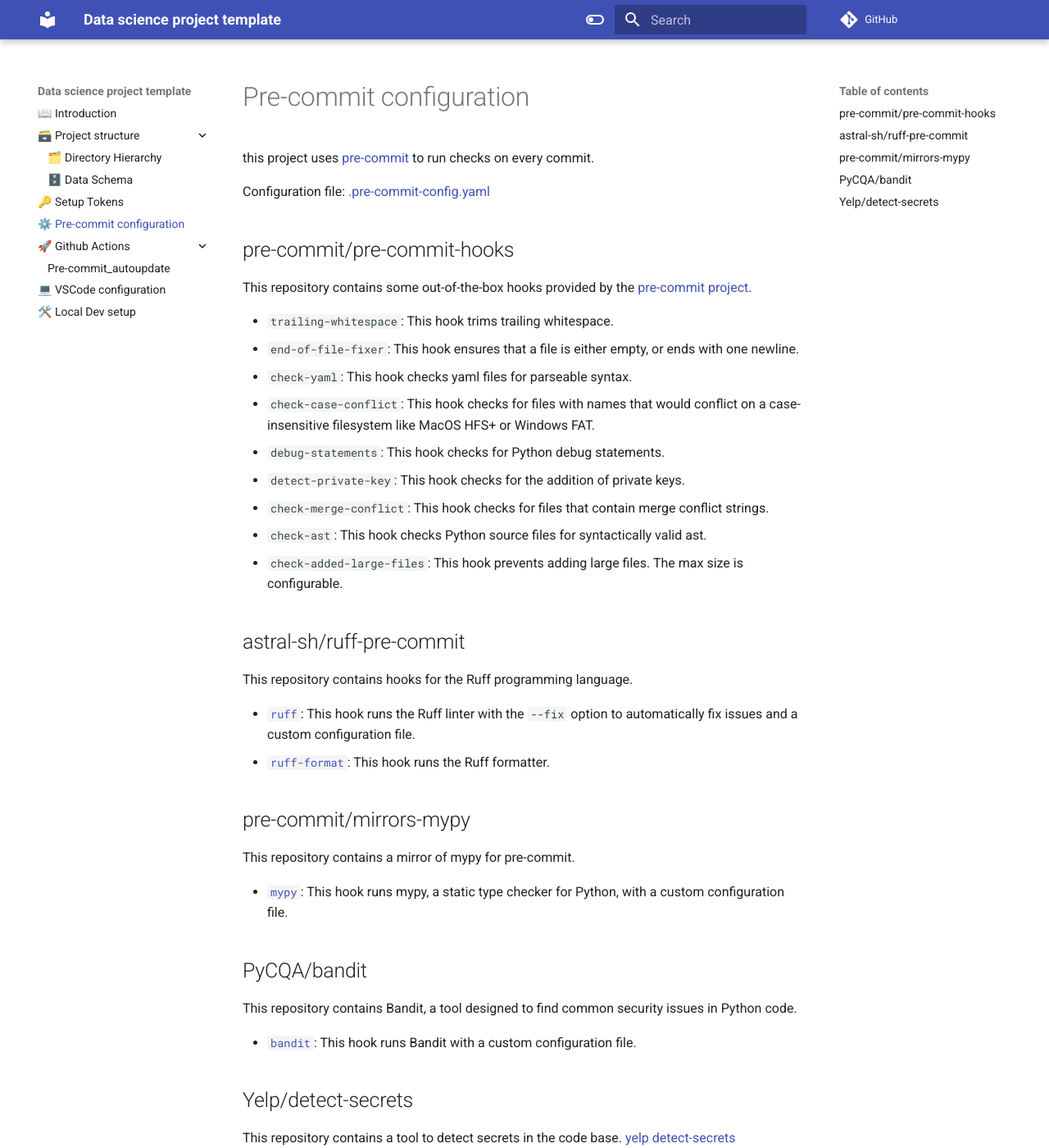
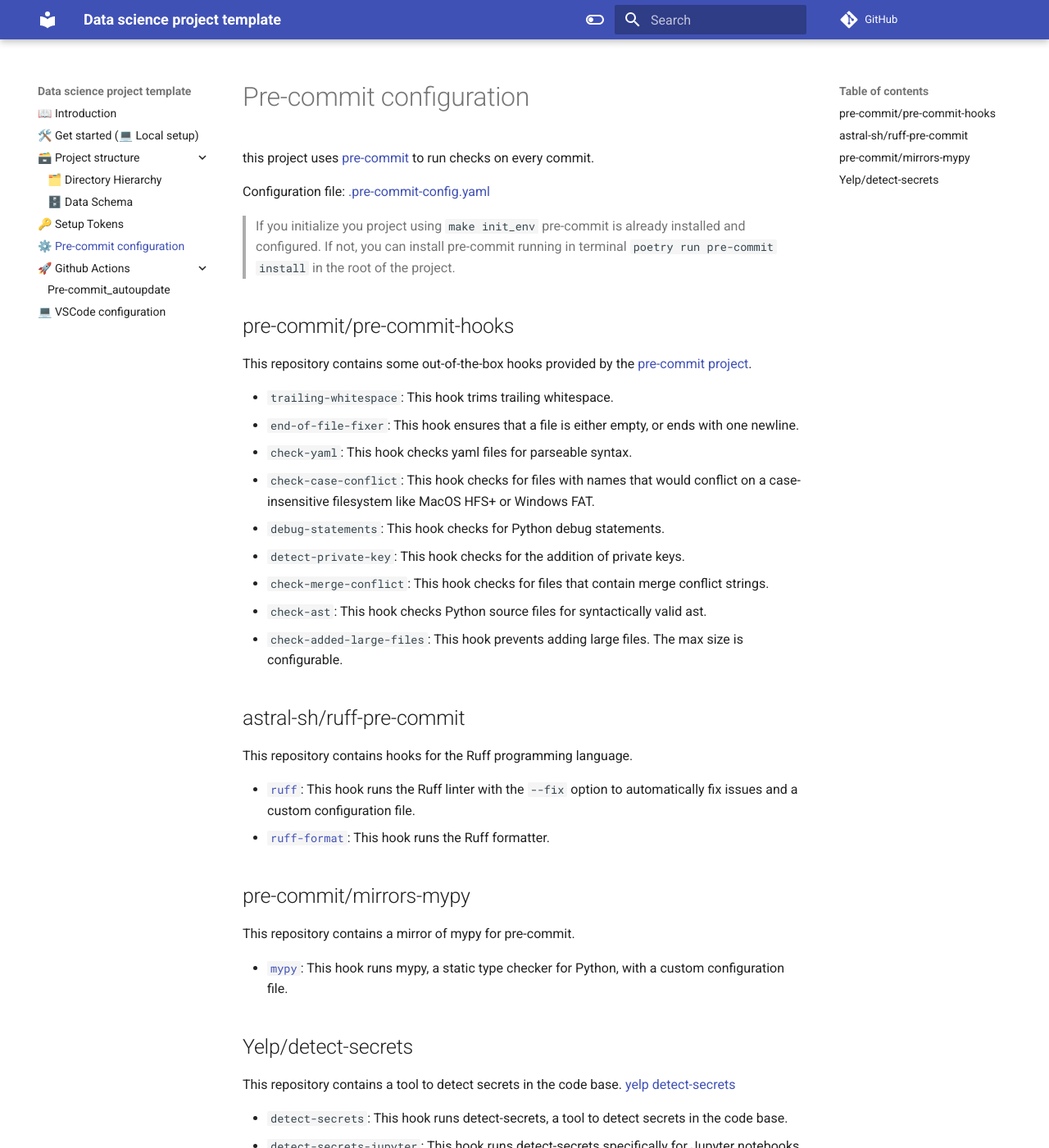
Before and after one commit to JoseRZapata/data-science-project-template, an MkDocs documentation site: the page built from docs/pre-commit.md, in a window 1280 px wide and 1400 px high. Shown: the whole window at 82% size. Built offline with MkDocs 1.6.1 and Material for MkDocs 9.7.7, drawn with Linux system fonts in a browser that asks for light colours; comment, search, counter and statistics services are not loaded.

Commit message:
📝 remove bandit from pre-commit and move local conf to beggining

```diff
--- a/docs/pre-commit.md
+++ b/docs/pre-commit.md
@@ -3,6 +3,10 @@
 this project uses [pre-commit](https://pre-commit.com/) to run checks on every commit.
 
 Configuration file: [.pre-commit-config.yaml](https://github.com/JoseRZapata/data-science-project-template/blob/main/{{cookiecutter.repo_name}}/.pre-commit-config.yaml)
+
+> If you initialize you project using `make init_env` pre-commit is already installed and configured.
+> If not, you can install pre-commit running in terminal `poetry run pre-commit install` in the root of the project.
+
 
 ## pre-commit/pre-commit-hooks
 
@@ -31,12 +35,6 @@
 
 - [`mypy`](http://mypy-lang.org/): This hook runs mypy, a static type checker for Python, with a custom configuration file.
 
-## PyCQA/bandit
-
-This repository contains Bandit, a tool designed to find common security issues in Python code.
-
-- [`bandit`](https://github.com/PyCQA/bandit): This hook runs Bandit with a custom configuration file.
-
 ## Yelp/detect-secrets
 
 This repository contains a tool to detect secrets in the code base. [yelp detect-secrets](https://github.com/Yelp/detect-secrets)
--- a/mkdocs.yml
+++ b/mkdocs.yml
@@ -19,6 +19,7 @@
 
 nav:
   - 📖 Introduction: 'index.md'
+  - 🛠️ Get started (💻 Local setup): 'local_setup.md'
   - 🗃️ Project structure:
     - 🗂️ Directory Hierarchy: 'directory_hierarchy.md'
     - 🗄️ Data Schema: 'data_schema.md'
@@ -27,7 +28,7 @@
   - 🚀 Github Actions:
     - Pre-commit_autoupdate: 'github_actions/gh_action_pre-commit-autoupdate.md'
   - 💻 VSCode configuration: 'vscode.md'
-  - 🛠️ Local Dev setup: 'local_setup.md'
+
 
 markdown_extensions:
   - pymdownx.snippets:
```
